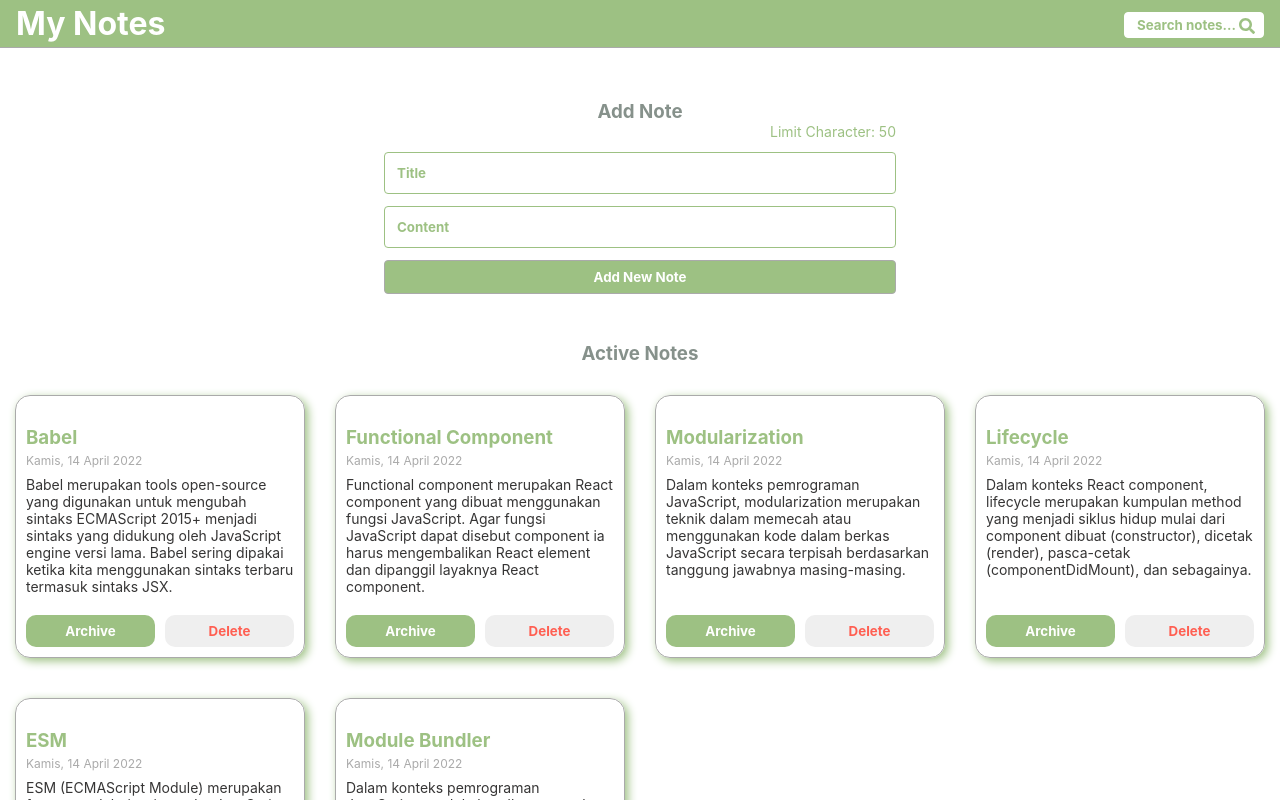
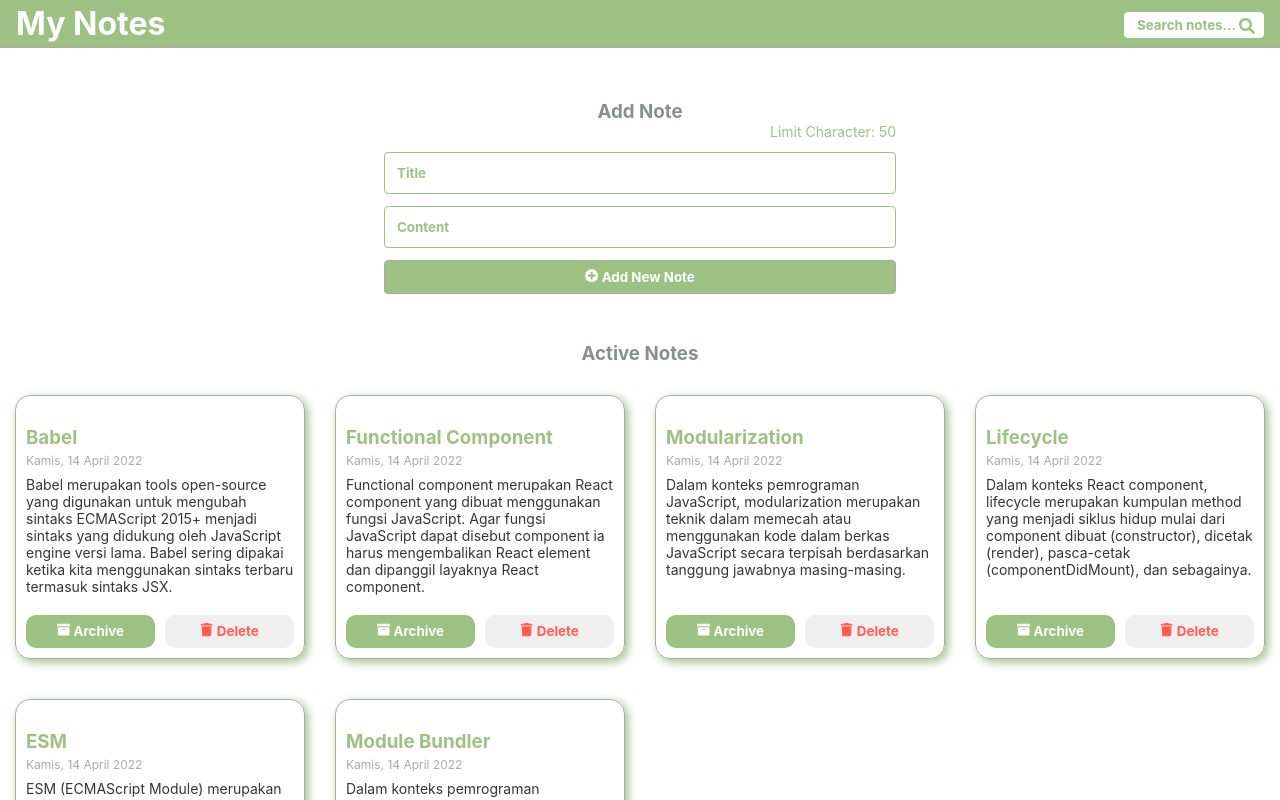
Before and after one commit to firmandayat/react-notes, a React (Vite) app: page / in a window 1280 px wide. Shown: the top 800 px of the page. Built offline with nearby package versions, Linux system fonts and the light colour scheme.

Commit message:
add icons delete, archive and create

```diff
--- a/src/components/ArchivedButton.jsx
+++ b/src/components/ArchivedButton.jsx
@@ -1,8 +1,10 @@
 import React from "react";
+import { FaArchive } from "react-icons/fa";
+
 
 function ArchivedButton({id, onArchived, isArchived}) {
     return (
-        <button className="note-item__archive-button" onClick={()=>onArchived(id)}> {isArchived ? 'Unarchive' : 'Archive'}</button>
+        <button className="note-item__archive-button" onClick={()=>onArchived(id)}><FaArchive/><span> {isArchived ? 'Unarchive' : 'Archive'}</span></button>
     )
 }
 
--- a/src/components/DeleteButton.jsx
+++ b/src/components/DeleteButton.jsx
@@ -1,8 +1,9 @@
 import React from 'react';
+import { FaTrash } from "react-icons/fa";
 
 function DeleteButton({ id, onDelete }) {
   return (
-    <button className='note-item__delete-button' onClick={() => onDelete(id)}>Delete</button>
+    <button className='note-item__delete-button' onClick={() => onDelete(id)}><FaTrash/><span> Delete</span></button>
   );
 }
 
--- a/src/components/NoteInput.jsx
+++ b/src/components/NoteInput.jsx
@@ -1,4 +1,6 @@
 import React from "react";
+import { FaPlusCircle } from "react-icons/fa";
+
 
 class NoteInput extends React.Component{
     constructor(props){
@@ -43,7 +45,7 @@ class NoteInput extends React.Component{
                 <p className="note-input__title__char-limit reveal">Limit Character: {this.state.titleMaxLength - this.state.title.length}</p>
                 <input className="reveal" type="text" placeholder="Title" value={this.state.title} onChange={this.onTitleChangeEventHandler} maxLength={this.state.titleMaxLength}/>
                 <input className="reveal" type="text" placeholder="Content" value={this.state.body} onChange={this.onBodyChangeEventHandler}/>
-                <button type="submit" className="note-input reveal">Add New Note</button>
+                <button type="submit" className="note-input reveal"><FaPlusCircle/><span> Add New Note</span></button>
             </form>
         )
     }
```
